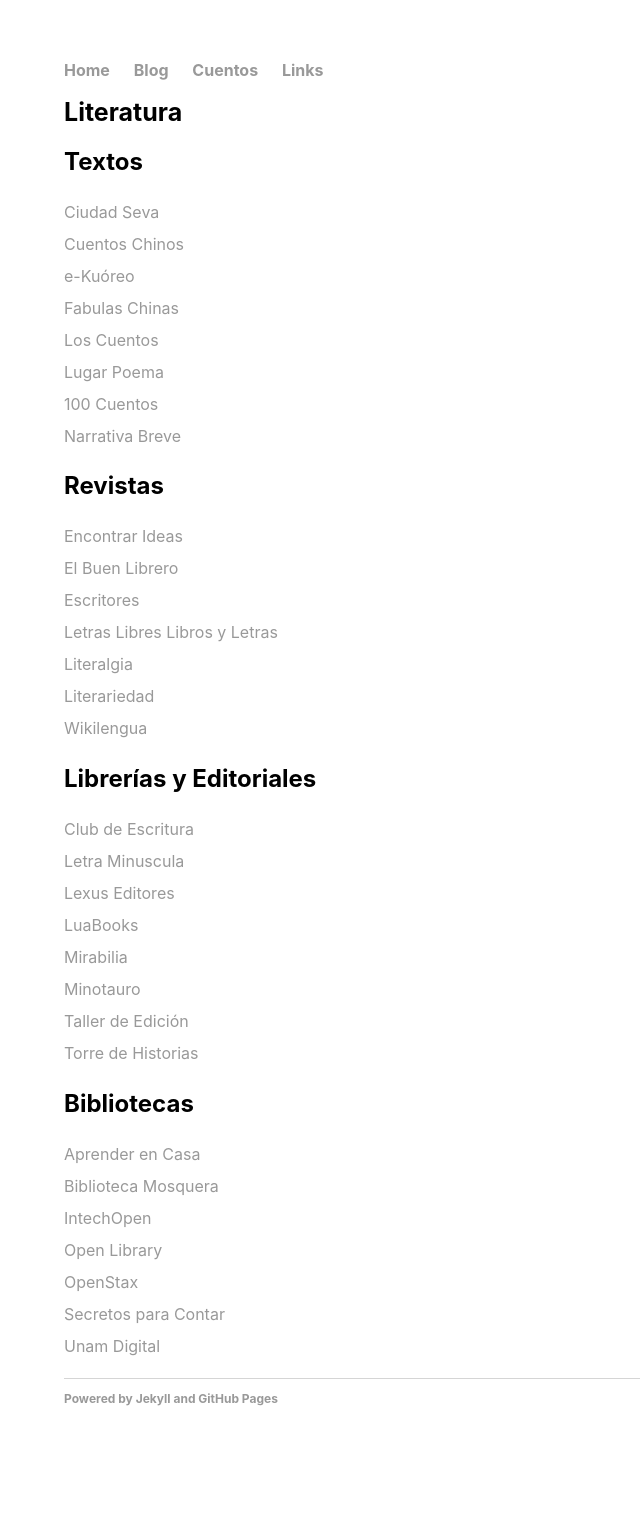
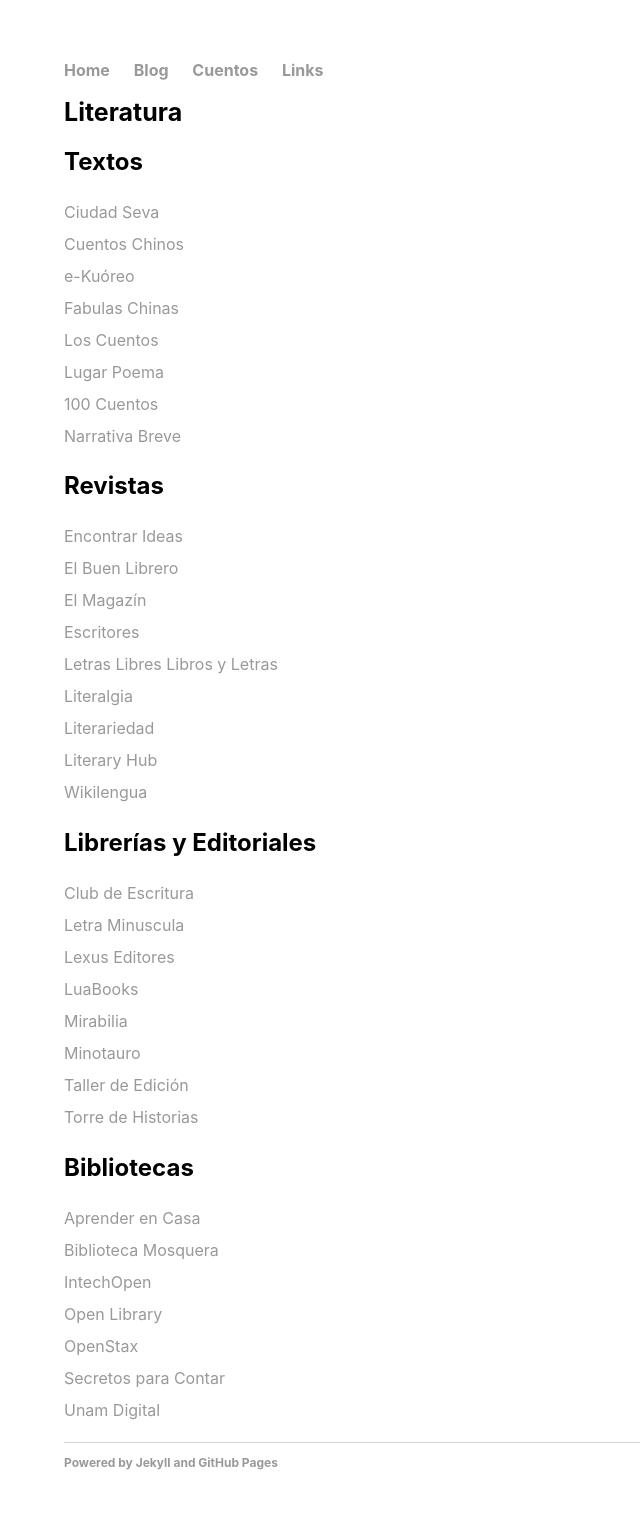
Before and after one commit to jumedata/jume-blog, a Jekyll site: the page built from _posts/2022-05-20-Literatura.md, in a window 1280 px wide. Shown: the whole page, without its empty margins (0-640 px from the left). Built offline with Jekyll 4.4.1, drawn with Linux system fonts in a browser that asks for light colours; before the commit the page ends 1466 px from its top, so only the background shows below that.

Commit message:
New sites on Lit and Science

```diff
--- a/_posts/2022-05-20-Literatura.md
+++ b/_posts/2022-05-20-Literatura.md
@@ -20,11 +20,13 @@
 
 [Encontrar Ideas](https://concursoeltinterodeoro.blogspot.com/2020/09/ideas-para-encontrar-ideas.html)
 [El Buen Librero](https://elbuenlibrero.com/)
+[El Magazín](https://www.elespectador.com/el-magazin-cultural/)
 [Escritores](https://www.escritores.org/)
 [Letras Libres](https://letraslibres.com/)
 [Libros y Letras](https://www.librosyletras.com/)
 [Literalgia](https://www.literalgia.com/)
 [Literariedad](https://literariedad.co/)
+[Literary Hub](https://lithub.com/)
 [Wikilengua](https://www.wikilengua.org/index.php/Portada)
 
 ## Librerías y Editoriales
```
Also changed, not shown: _posts/2022-05-20-CienciayTecnologia.md (+1 -0 lines).
